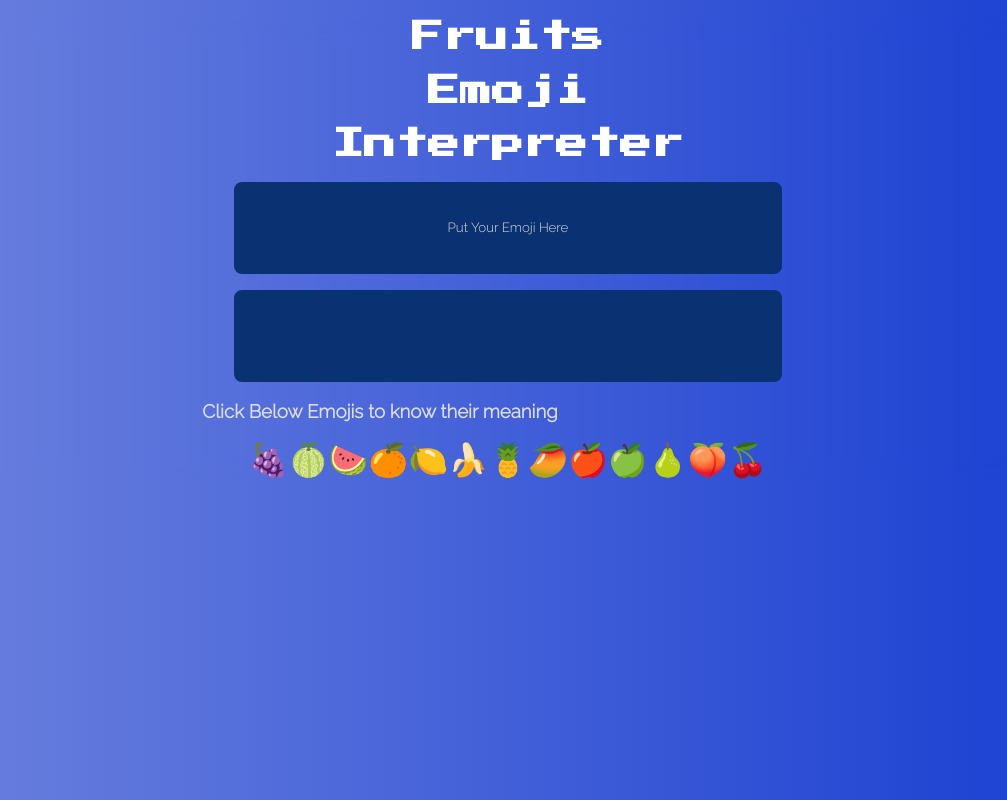
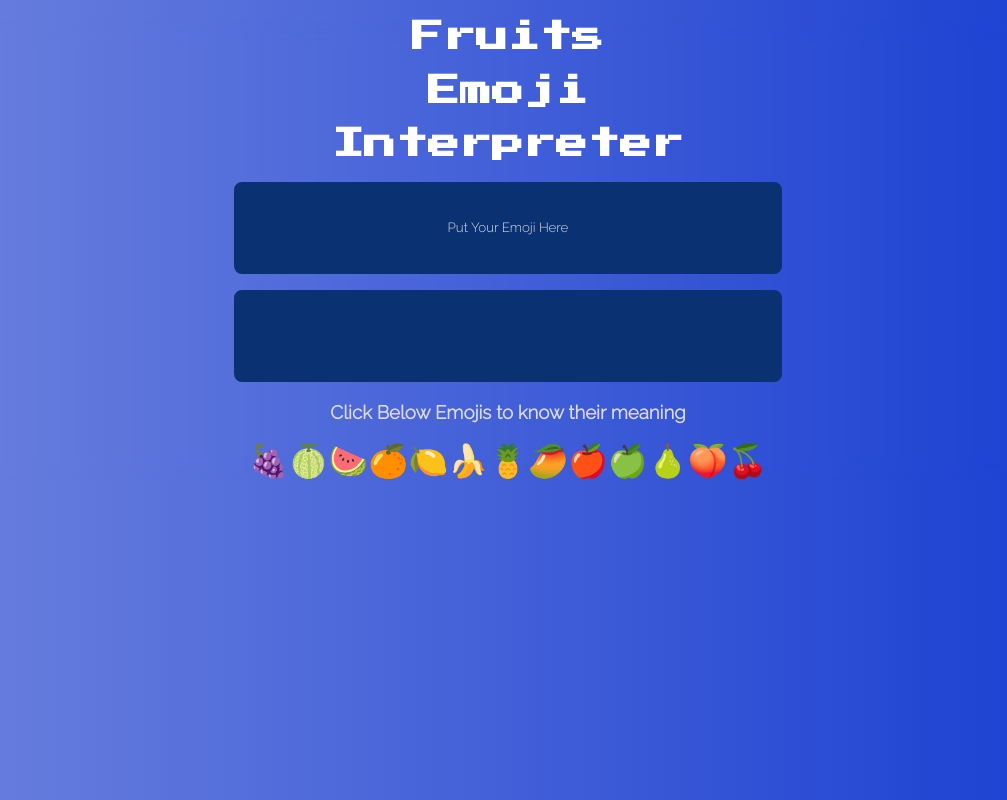
Before and after one commit to DebasishSahoo10/emoji-interpreter, a React (Create React App) app: page / in a window 1280 px wide. Shown: the whole page, without its empty margins (132-1139 px from the left). Built offline with nearby package versions, Linux system fonts and the light colour scheme.

Commit message:
style : fixed H3 alignment

```diff
--- a/src/styles.css
+++ b/src/styles.css
@@ -4,7 +4,6 @@
 body {
   background-image: linear-gradient(to right, #6f84df, #153bd1);
   backdrop-filter: blur(10px);
-  text-align: center;
   margin: 0;
 }
 
@@ -14,6 +13,7 @@ h1 {
 }
 
 h3 {
+  margin: 1.2rem auto;
   color: gainsboro;
   width: 80%;
 }
```
